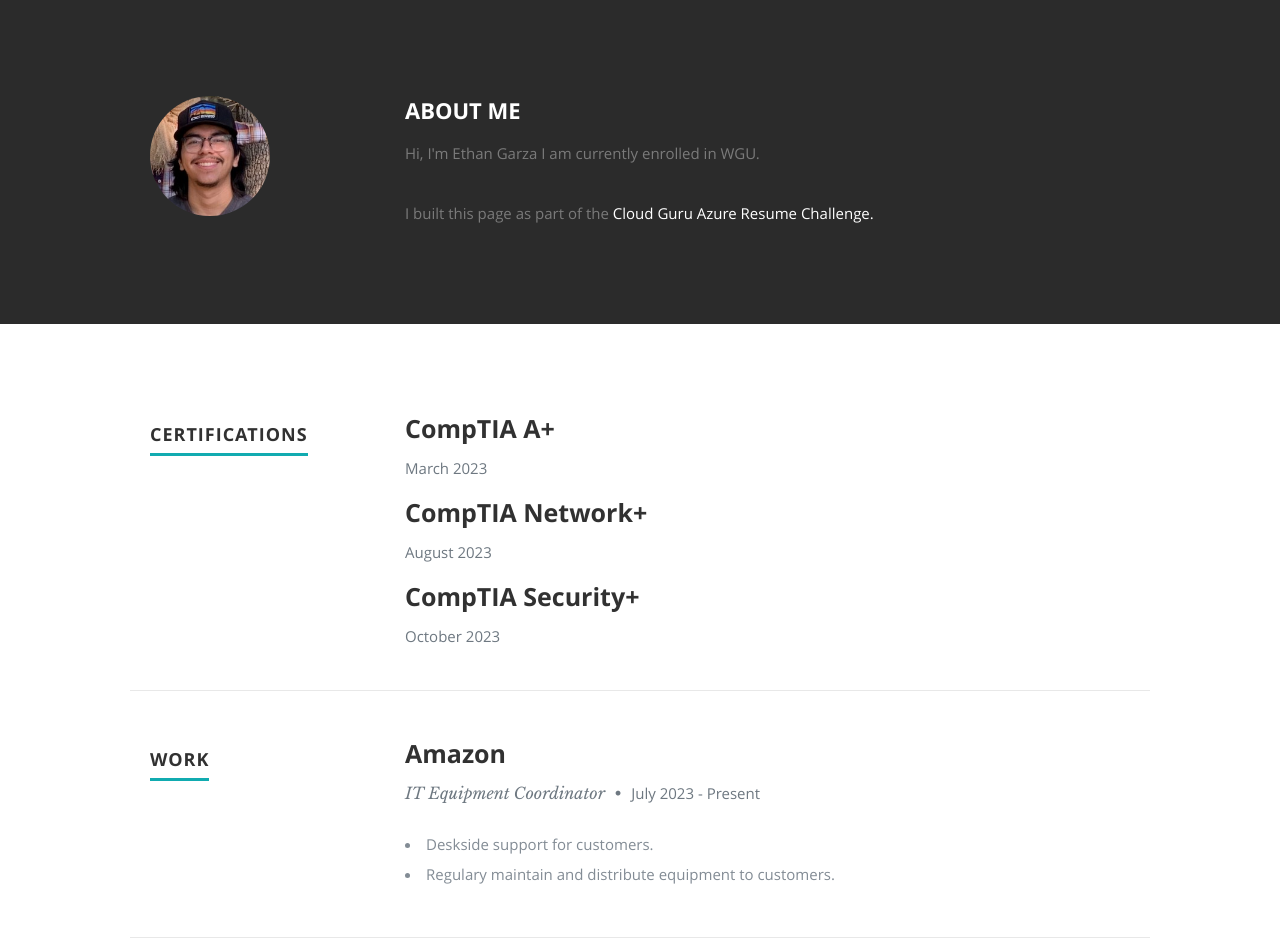
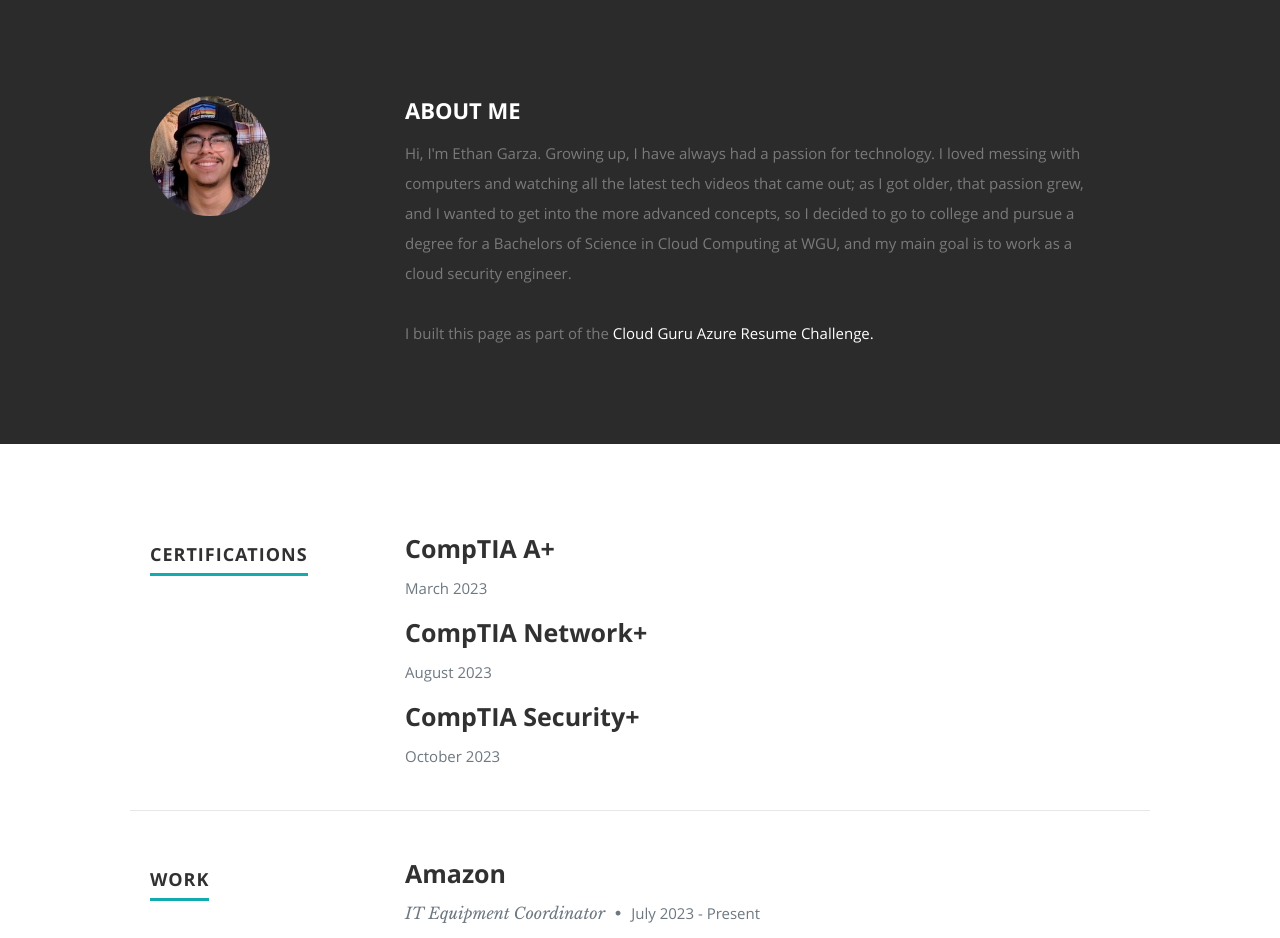
Before and after one commit to Ezg899/aws-resume, a plain HTML site: page frontend/index.html in a window 1280 px wide. Shown: the part 800-1738 px from the top of the page. Drawn offline with nearby package versions, Linux system fonts and the light colour scheme; no server answers.

Commit message:
Updated the about me

```diff
--- a/frontend/index.html
+++ b/frontend/index.html
@@ -87,7 +87,7 @@
 
             <h2>ABOUT ME</h2>
 
-            <p> Hi, I'm Ethan Garza I am currently enrolled in WGU.
+            <p> Hi, I'm Ethan Garza. Growing up, I have always had a passion for technology. I loved messing with computers and watching all the latest tech videos that came out; as I got older, that passion grew, and I wanted to get into the more advanced concepts, so I decided to go to college and pursue a degree for a Bachelors of Science in Cloud Computing at WGU, and my main goal is to work as a cloud security engineer.
 
          </br>
       </br>
```
